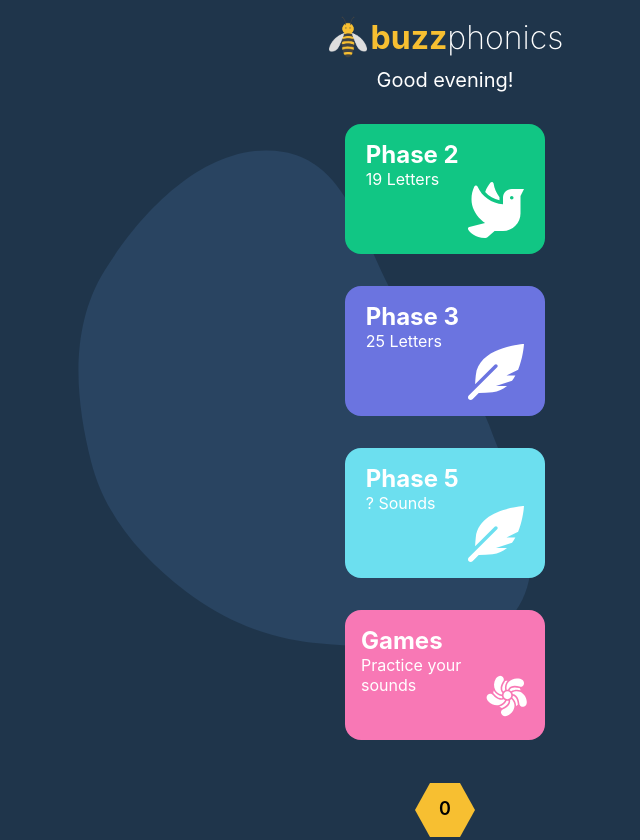
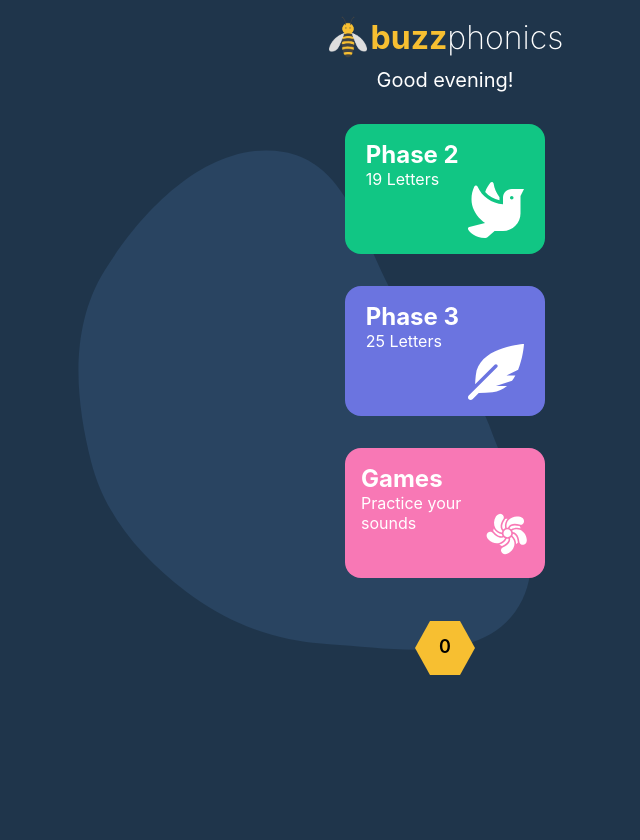
Before and after one commit to hellodeborahuk/buzzphonics, a React (Create React App) app: page / in a window 1280 px wide. Shown: the whole page, without its empty margins (195-835 px from the left). Built offline with nearby package versions, Linux system fonts and the light colour scheme.

Commit message:
Revert "Update and add phase 5 basics"
This reverts commit 37fde67a4645310b2969740a2330d4ed43115b76.

```diff
--- a/src/App.css
+++ b/src/App.css
@@ -83,7 +83,7 @@ header {
   padding-bottom: 0.5em;
 }
 
-.phase-two, .phase-three, .phase-five, .quiz-button, .game-button  {
+.phase-two, .phase-three, .quiz-button, .game-button  {
     border-radius: 16px;
     width: 200px;
     height: 130px;
@@ -94,7 +94,7 @@ header {
 }
 
 
-.phase-two:hover, .phase-three:hover, phase-five:hover, .quiz-button:hover  {
+.phase-two:hover, .phase-three:hover, .quiz-button:hover  {
   transform: scale(1.1);
 }
 
@@ -104,10 +104,6 @@ header {
 
 .phase-three {
   background-color: var(--purple);
-}
-
-.phase-five {
-  background-color: var(--light-blue)
 }
 
 .quiz-button {
--- a/src/App.js
+++ b/src/App.js
@@ -31,15 +31,6 @@ function App() {
                       <FaFeatherAlt className="feather" />
                     </div>
                   </Link>
-                  <Link to="phaseFive">
-                  <div className="phase-five">
-                      <div>
-                        <h2>Phase 5</h2>
-                        <p>? Sounds</p>
-                      </div>
-                      <FaFeatherAlt className="feather" />
-                    </div>
-                  </Link>
                   <Link to="games">
                   <div className="quiz-button">
                       <div>
--- a/src/components/PhaseFive.js
+++ /dev/null
@@ -1,103 +0,0 @@
-import { useNavigate } from "react-router-dom"
-import { MdArrowBackIosNew } from "react-icons/md"
-
-const PhaseThree = () => {
-    const navigate = useNavigate()
-    const sounds = [
-        {
-            sound: "ay"
-        },
-        {
-            sound: "ou"
-        },
-        {
-            sound: "ie"
-        },
-        {
-            sound: "ea"
-        },
-        {
-            sound: "oy"
-        },
-        {
-            sound: "ir"
-        },
-        {
-            sound: "ue"
-        },
-        {
-            sound: "ue"
-        },
-        {
-            sound: "aw"
-        },
-        {
-            sound: "wh"
-        },
-        {
-            sound: "ph"
-        },
-        {
-            sound: "ew"
-        },
-        {
-            sound: "ew"
-        },
-        {
-            sound: "oe"
-        },
-        {
-            sound: "au"
-        },
-        {
-            sound: "ey"
-        },
-        {
-            sound: "a-e"
-        },
-        {
-            sound: "e-e"
-        },
-        {
-            sound: "i-e"
-        },
-        {
-            sound: "o-e"
-        },
-        {
-            sound: "u-e"
-        },
-        {
-            sound: "u-e"
-        }
-    ]
-
-    const alternatingColor = ["var(--pink)", "var(--green)", "var(--yellow)", "var(--blue)", "var(--light-blue)", "var(--purple)"]
-    // if backgroundColor =  yellow or lightblue then color is darkblue
-
-    return (
-        <section>
-            <header>
-            <p onClick={() => navigate(-1)}><MdArrowBackIosNew className="back-arrow" /></p>
-            <h1>Phase Five</h1>
-            </header>
-            <div className="sound-container">
-            {
-                sounds.map((sound, index) => {
-                    let audio = new Audio(`/sounds/${sound.sound}.m4a`)
-
-                    const start = () => {
-                        audio.play()
-                      }
-                    // get random item from alternatingColor
-                    const randomElement = {backgroundColor: alternatingColor[Math.floor(Math.random() * alternatingColor.length)]}
-                    // apply to below as style...
-                    return (<div className="sound" style={randomElement} onClick={start}><p>{sound.sound}</p></div>);
-                })
-            }
-            </div>
-        </section>
-     );
-}
-
-export default PhaseThree;
--- a/src/index.js
+++ b/src/index.js
@@ -6,7 +6,6 @@ import { render } from "react-dom";
 import { BrowserRouter, Routes, Route  } from "react-router-dom";
 import PhaseTwo from './components/PhaseTwo';
 import PhaseThree from "./components/PhaseThree"
-import PhaseFive from "./components/PhaseFive"
 import PhaseTwoQuiz from "./components/PhaseTwoQuiz"
 import MatchingGame from "./components/MatchingGame"
 import SpellingGame from "./components/SpellingGame"
@@ -22,7 +21,6 @@ render(
           <Route path="/" element={<App />} />
           <Route path="phaseTwo" element={<PhaseTwo />} />
           <Route path="phaseThree" element={<PhaseThree />} />
-          <Route path="phaseFive" element={<PhaseFive />} />
           <Route path="games" element={<Games />} />
           <Route path="games/phaseTwoQuiz" element={<PhaseTwoQuiz />} />
           <Route path="games/matchingGame" element={<MatchingGame />} />
```
Also changed, not shown: 1 other file (tests, documents, lock files or other folders).
